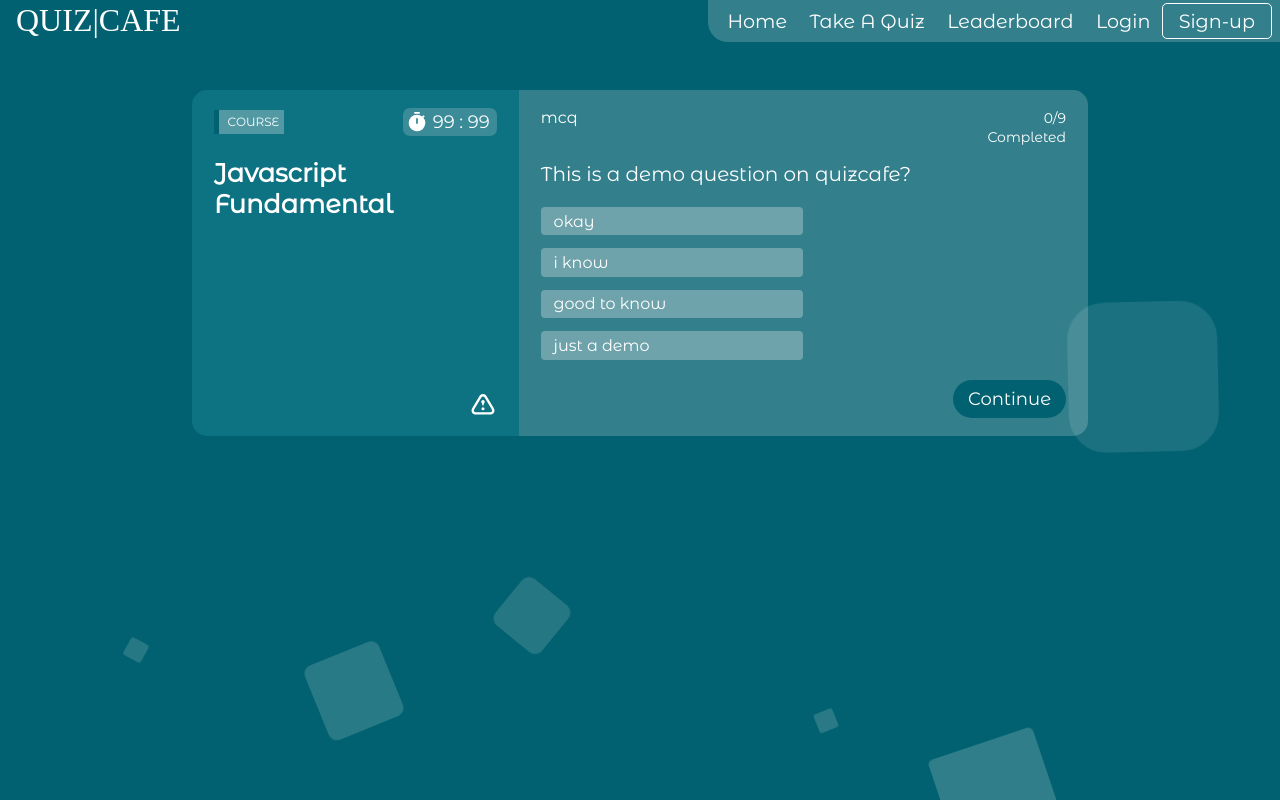
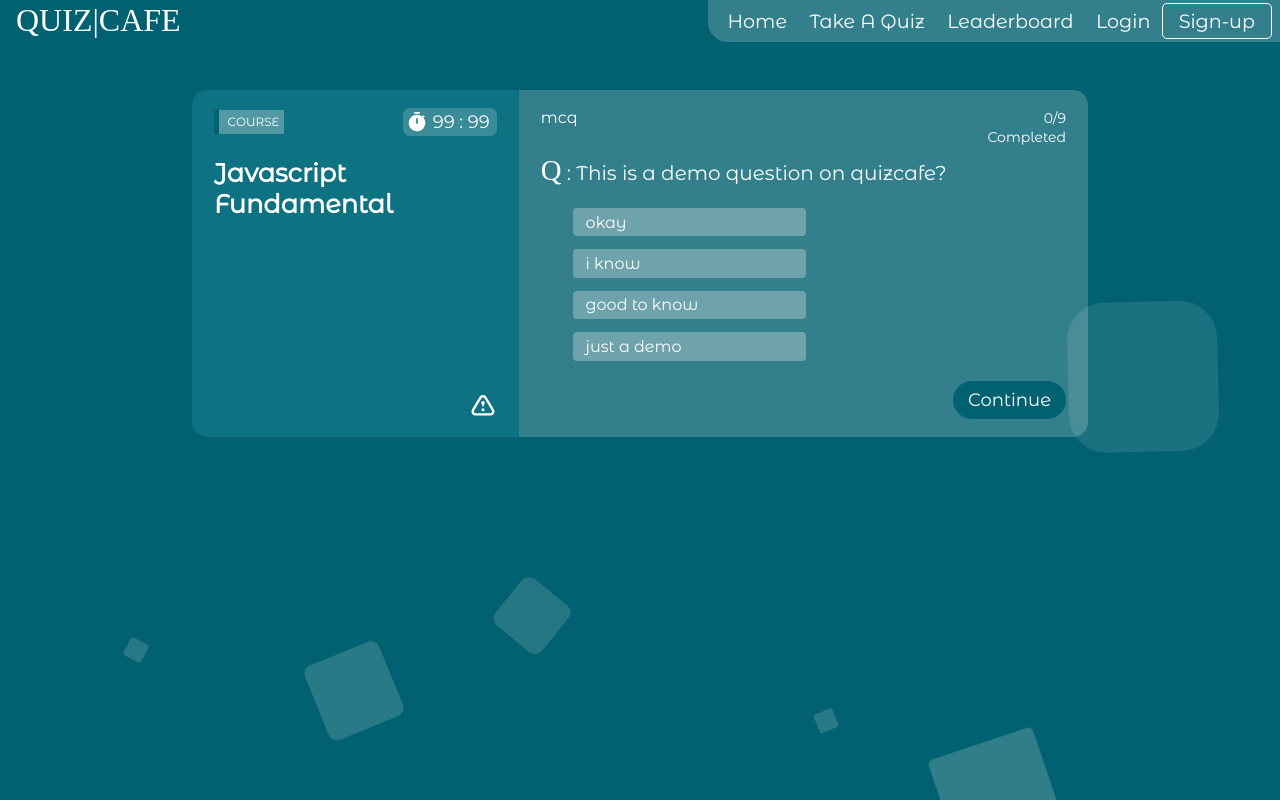
Before and after one commit to aksh-git/SPC, a React (Create React App) app in the folder projects/quizcafe/: page /quizplay/1 in a window 1280 px wide. Built offline with nearby package versions, Linux system fonts and the light colour scheme; a web font is replaced by a local one.

Commit message:
play card ui

```diff
--- a/projects/quizcafe/src/components/QuizPlay.js
+++ b/projects/quizcafe/src/components/QuizPlay.js
@@ -101,7 +101,7 @@ function QuizPlay() {
           </div>
         </div>
         <div className='q-body'>
-          <span className='question'>{qques.ques}</span>
+          <span className='question'><span style={{fontSize:'1.8rem'}} className='heading'>Q</span> : {qques.ques}</span>
           <ul className='options'>
             <li className='option'>{qques.op1}</li>
             <li className='option'>{qques.op2}</li>
--- a/projects/quizcafe/src/style/QuizPlay.css
+++ b/projects/quizcafe/src/style/QuizPlay.css
@@ -91,14 +91,14 @@
     font-size: 14px;
 }
 .q-body{
-    margin-top: 1rem;
+    margin-top: 0.5rem;
 }
 .q-body .question{
     font-size: 20px;
 }
 .q-body .options{
     list-style-type: none;
-    padding: 0.5rem  0;
+    padding: 0.5rem 2rem;
     margin: 0;
 }
 .options .option{
```
